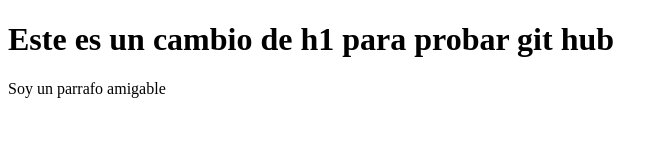
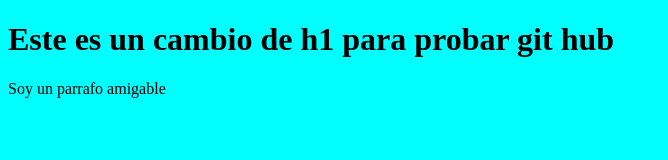
Before and after one commit to visforvioleta/repo-prueba2610, a plain HTML site: page index.html in a window 1280 px wide. Shown: the whole page, without its empty margins (0-668 px from the left). Drawn offline with Linux system fonts and the light colour scheme.

Commit message:
Se creo css

```diff
--- /dev/null
+++ b/css/styles.css
@@ -0,0 +1,3 @@
+body{
+    background-color: aqua;
+}
--- a/index.html
+++ b/index.html
@@ -3,6 +3,7 @@
 <head>
     <meta charset="UTF-8">
     <meta name="viewport" content="width=device-width, initial-scale=1.0">
+  <link rel="stylesheet" href="/css/styles.css">
     <title>Document</title>
 </head>
 <body>
```
